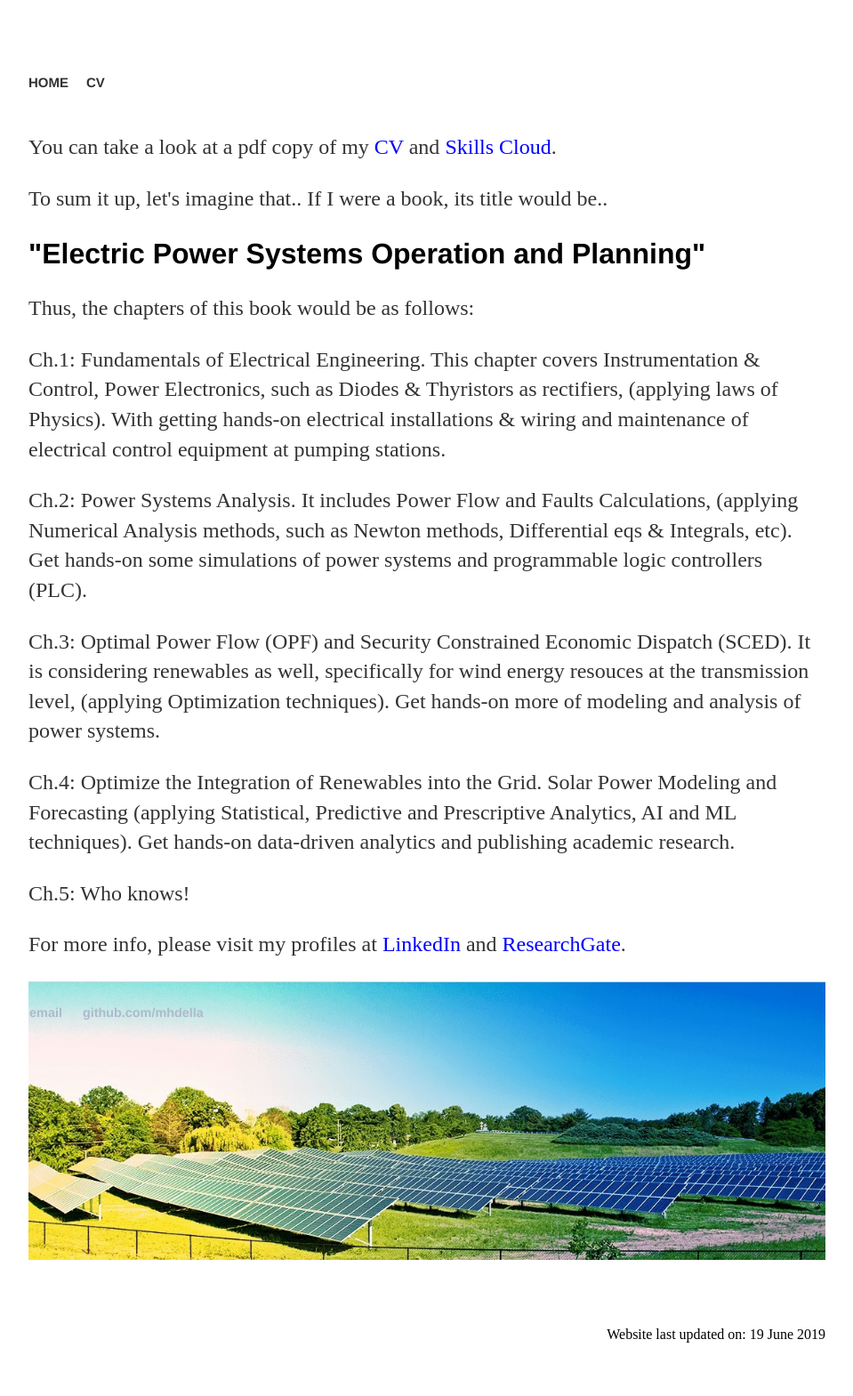
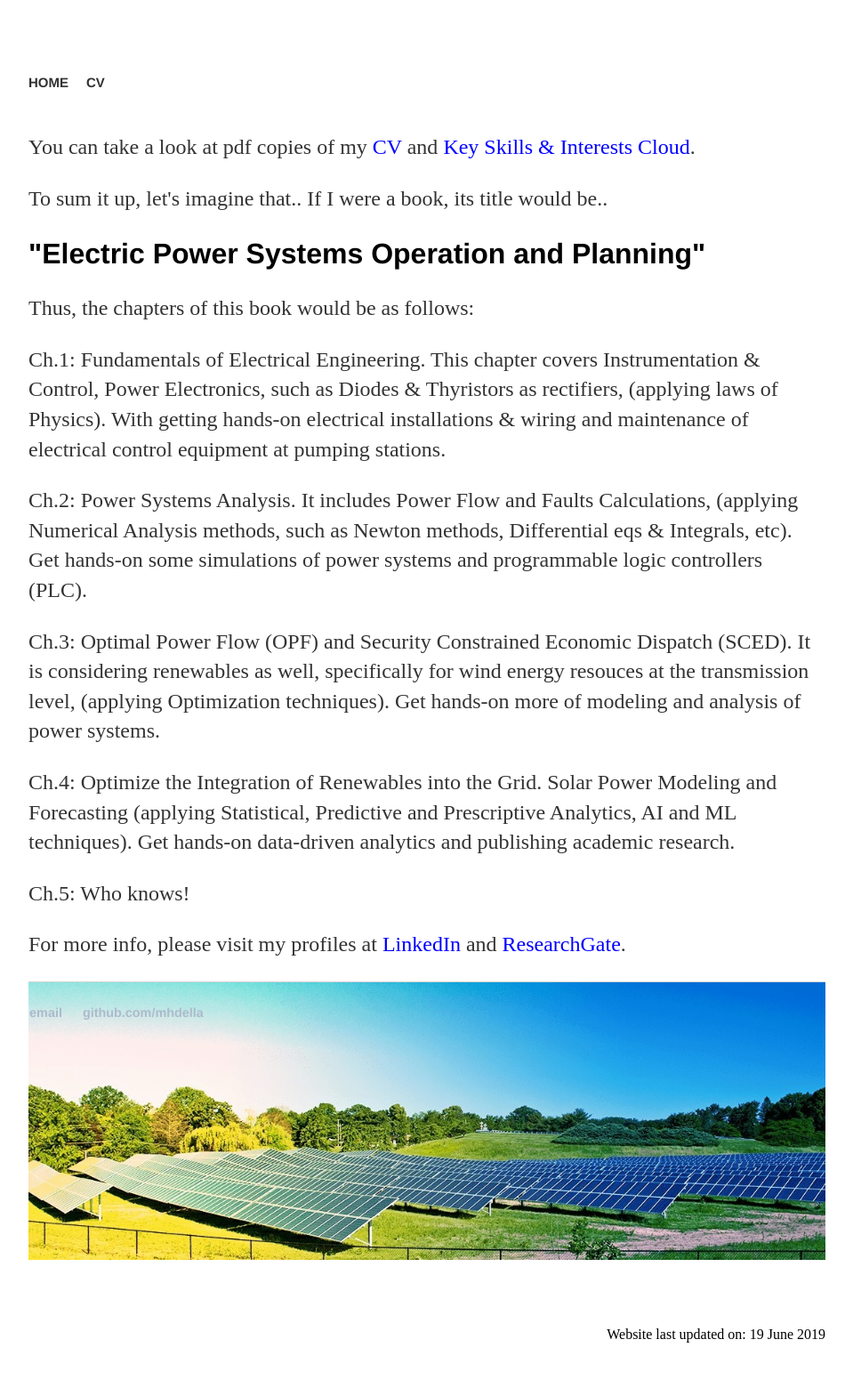
Before and after one commit to MohamedAbuella/MohamedAbuella.github.io, a Jekyll site: the page built from cv/index.html, in a window 1280 px wide. Shown: the whole page at 89% size, without its empty margins (160-1119 px from the left). Built offline with Jekyll 4.4.1, drawn with Linux system fonts in a browser that asks for light colours; nearby versions of some CDN libraries; a script that is not in the unit is left out; comment, search, counter and statistics services are not loaded.

Commit message:
Update index.html

```diff
--- a/cv/index.html
+++ b/cv/index.html
@@ -5,7 +5,7 @@
 <div class="blurb">
 	<p></p>
 
-<p>You can take a look at a pdf copy of my <a href="https://github.com/MohamedAbuella/Mohamed-Abuella-Resume/blob/master/Mohamed%20Abuella_Resume.pdf" target="_blank" style="color:blue">CV</a> and <a href="https://github.com/MohamedAbuella/Mohamed-Abuella-PhD-Thesis_PDF_PPT_versions/blob/master/Mohamed%20Abuella%20Key%20Skills%20Cloud.pdf" target="_blank" style="color:blue">Skills Cloud</a>.</p>
+<p>You can take a look at pdf copies of my <a href="https://github.com/MohamedAbuella/Mohamed-Abuella-Resume/blob/master/Mohamed%20Abuella_Resume.pdf" target="_blank" style="color:blue">CV</a> and <a href="https://github.com/MohamedAbuella/Mohamed-Abuella-PhD-Thesis_PDF_PPT_versions/blob/master/Mohamed%20Abuella%20Key%20Skills%20Cloud.pdf" target="_blank" style="color:blue">Key Skills & Interests Cloud</a>.</p>
 
 <p> To sum it up, let's imagine that.. If I were a book, its title would be..  </p> <h2>"Electric Power Systems Operation and Planning"</h2>
 <p> Thus, the chapters of this book would be as follows:</p>
```
